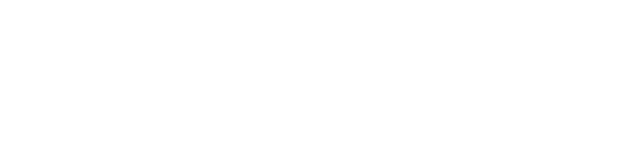
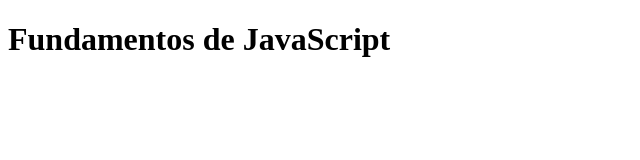
Before and after one commit to Lrapa99/JavaScriptCourse, a plain HTML site: page Objetos/index.html in a window 1280 px wide. Shown: the whole page, without its empty margins (0-640 px from the left). Drawn offline with Linux system fonts and the light colour scheme.

Commit message:
Mis Notas

```diff
--- a/Objetos/index.html
+++ b/Objetos/index.html
@@ -9,6 +9,9 @@
 <body>
 
 
+    <h1>Fundamentos de JavaScript</h1>
+
+
 
     <script src="/Objetos/objetos.js"></script>
 </body>
```
